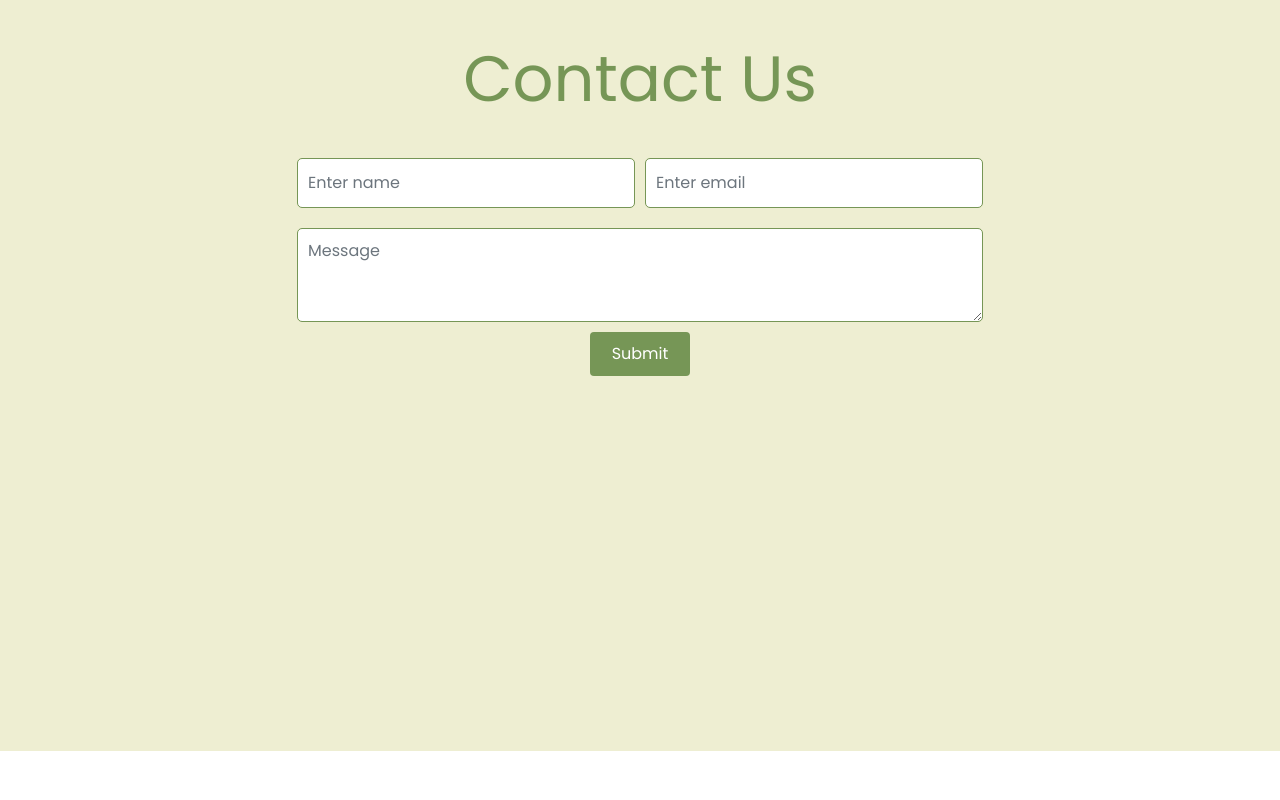
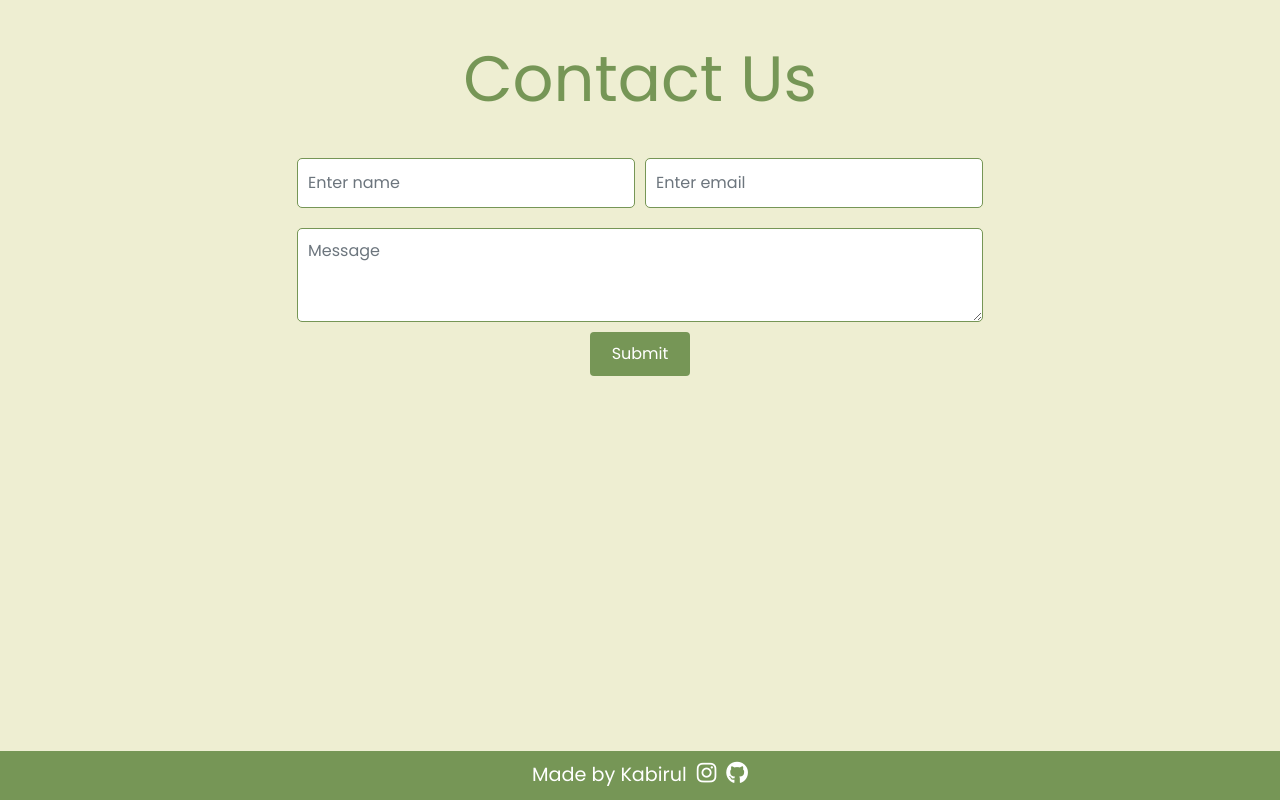
Before and after one commit to kabirulhassan/wuv_website, a plain HTML site: page index.html in a window 1280 px wide. Shown: the part 1662-2462 px from the top of the page. Before the commit the page ends 2413 px from the top, so only its background shows below. Drawn offline with nearby package versions, Linux system fonts and the light colour scheme.

Commit message:
added footer

```diff
--- a/index.html
+++ b/index.html
@@ -75,10 +75,15 @@
       <button type="submit" class="submit btn btn-primary">Submit</button>
     </form>
   </section>
-
+  <script src="https://kit.fontawesome.com/68ba29e07e.js" crossorigin="anonymous"></script>
   <script src="https://cdn.jsdelivr.net/npm/bootstrap@5.1.3/dist/js/bootstrap.bundle.min.js"
     integrity="sha384-ka7Sk0Gln4gmtz2MlQnikT1wXgYsOg+OMhuP+IlRH9sENBO0LRn5q+8nbTov4+1p"
     crossorigin="anonymous"></script>
 </body>
+<footer>
+  <p>Made by Kabirul</p>
+  <a href="https://www.instagram.com/kabirul__hassan/"><i class="fab fa-instagram"></i></a>
+  <a href="https://github.com/kabirulhassan"><i class="fab fa-github"></i></a>
+</footer>
 
 </html>
--- a/styles.css
+++ b/styles.css
@@ -129,3 +129,22 @@ form{
 .submit:hover{
     background-color: #569956;
 }
+footer{
+    background-color: #769656;
+    color: white;
+    padding: 10px;
+    text-align: center;
+    font-size: 1.2rem;
+    display: flex;
+    justify-content: center;
+}
+footer p{
+    margin: 0 5px;
+}
+footer a{
+    margin: 0 5px;
+}
+.fab{
+    font-size: 1.4rem;
+    color: white;
+}
```
